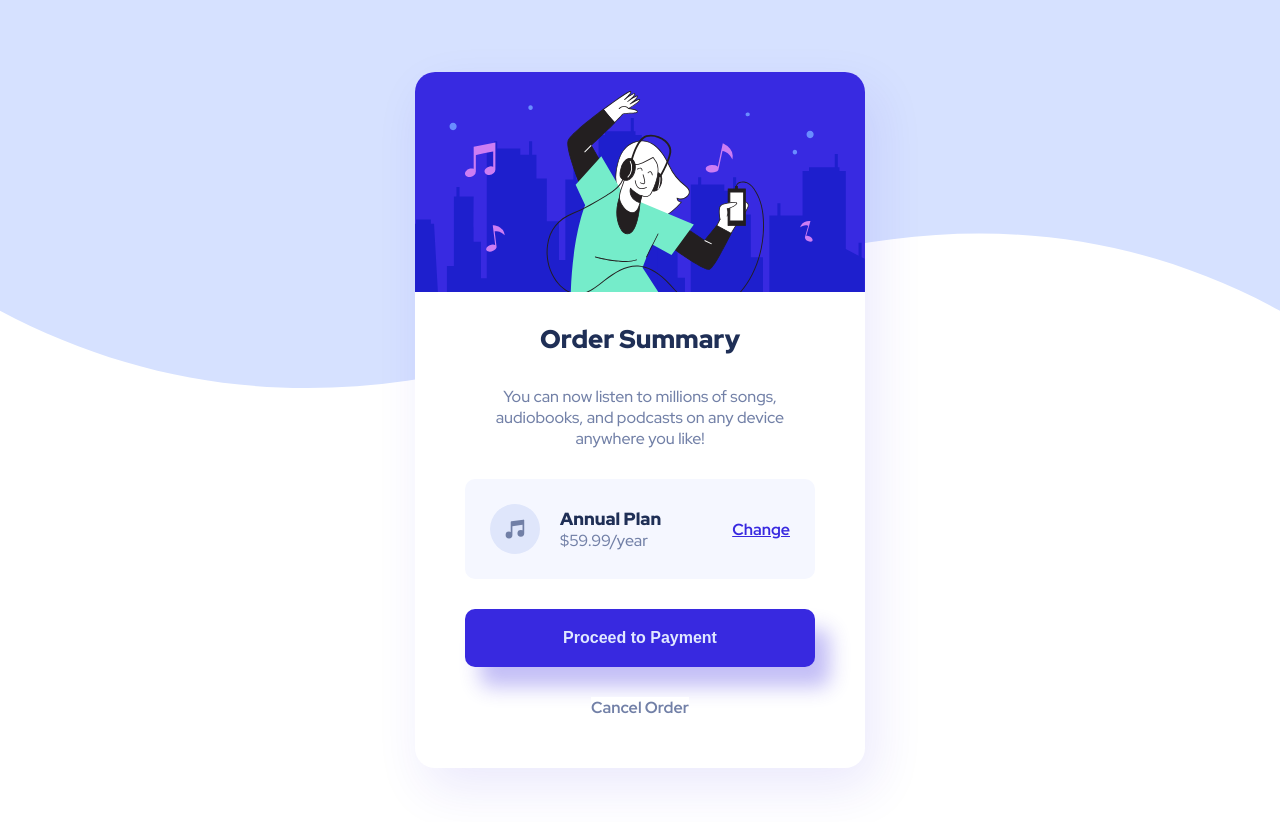
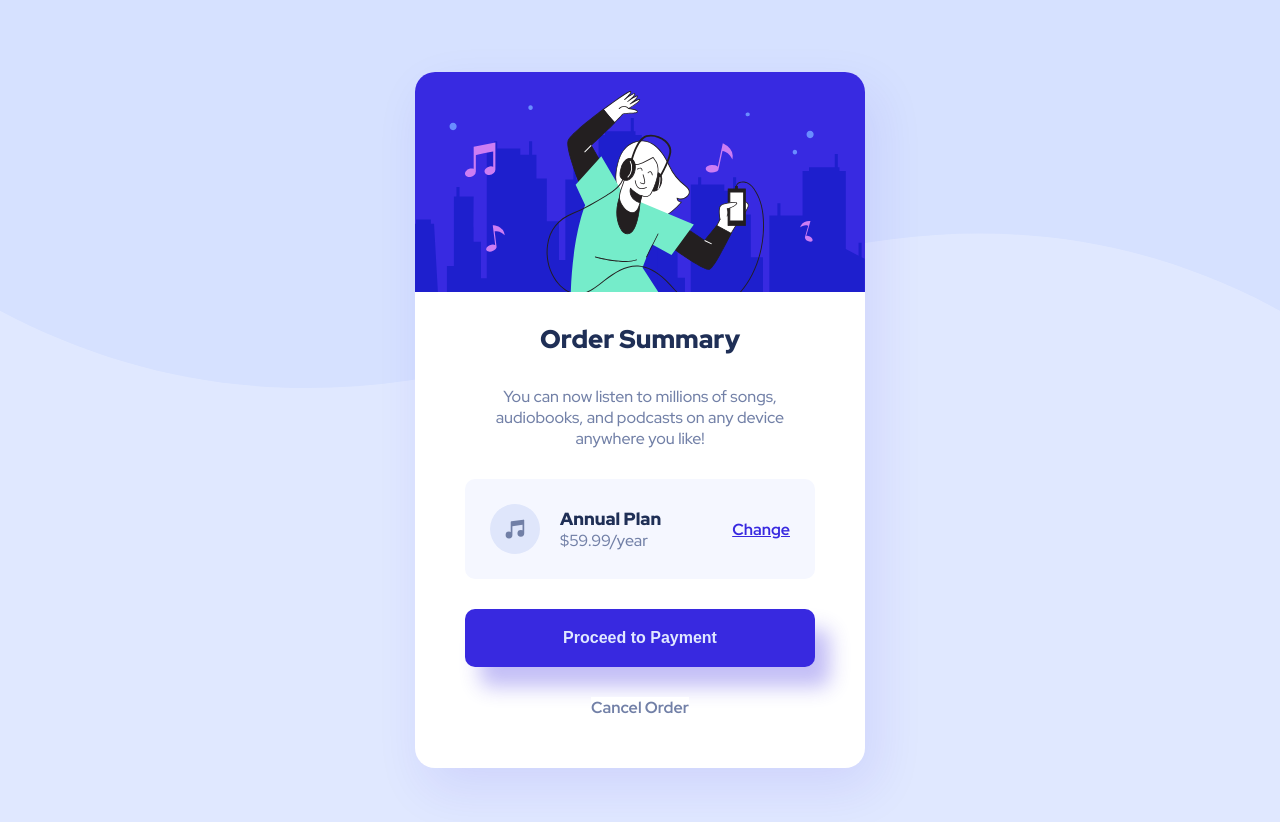
Before and after one commit to PrashanthBalakrishnan/order-summary-component-main, a React (Vite) app: page / in a window 1280 px wide. Shown: the top 822 px of the page. Built offline with nearby package versions, Linux system fonts and the light colour scheme.

Commit message:
fixed background color

```diff
--- a/src/index.scss
+++ b/src/index.scss
@@ -21,6 +21,7 @@ body {
   background-image: url("./assets/pattern-background-desktop.svg");
   background-repeat: no-repeat;
   background-size: 100%;
+  background-color: $palse-blue;
 }
 
 .app {
```
